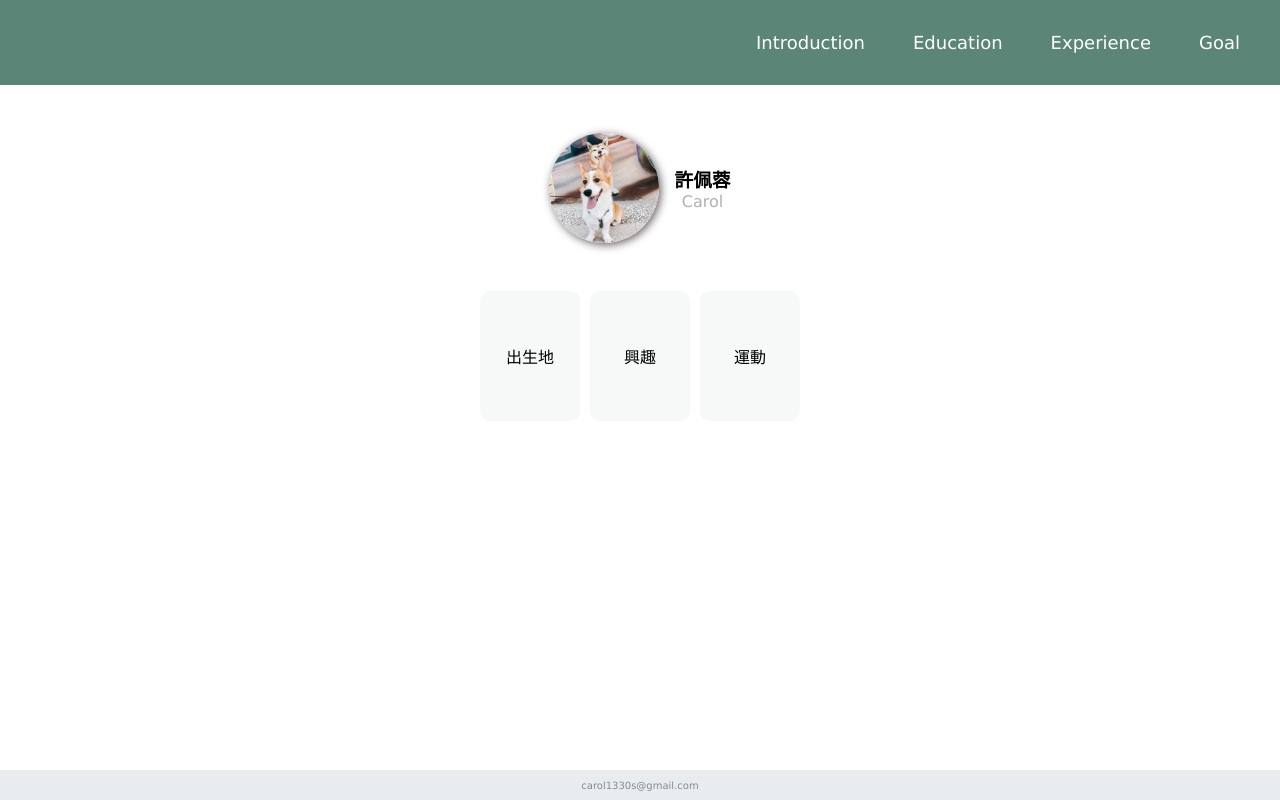
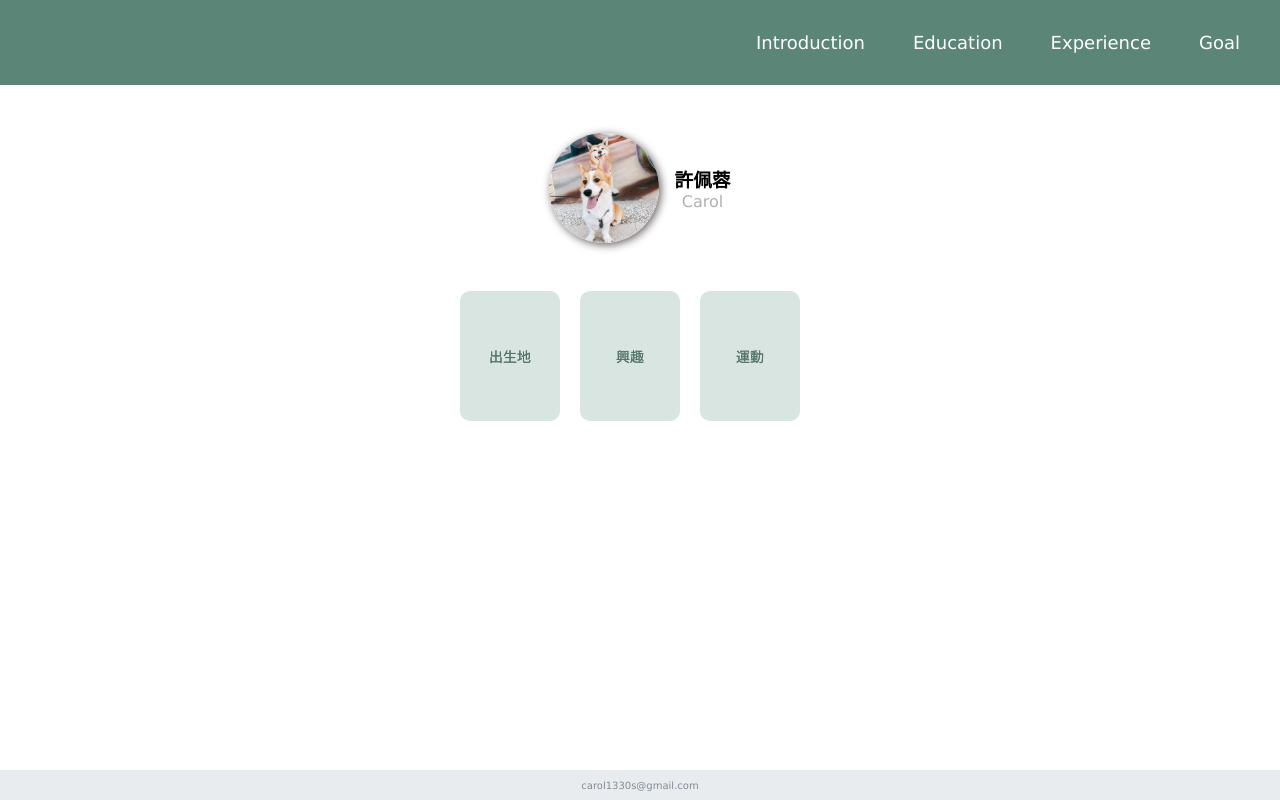
Before and after one commit to carol00/Introduction, a React (Create React App) app: page / in a window 1280 px wide. Built offline with nearby package versions, Linux system fonts and the light colour scheme.

Commit message:
[新增] 翻牌動畫

```diff
--- a/src/component/rotateTitle/RotateTitle.jsx
+++ b/src/component/rotateTitle/RotateTitle.jsx
@@ -1,17 +1,28 @@
 import { useState } from 'react'
-import PropTypes from 'prop-types';
+import PropTypes from 'prop-types'
+import styles from './rotateTitle.module.sass'
 
 export default function RotateTitle(props) {
   const [ title, setTitle ] = useState(props.title)
   const [ flipped, setFlipped ] = useState(false)
+  const [ rotateStyle, setRotateStyle ] = useState(styles.content)
+
   const changeState = () => {
     if (flipped) return
     setTitle(props.content)
+    setRotateStyle(`${styles.flip} ${styles.content}`)
     setFlipped(!flipped)
   }
 
   return (
-    <div onClick={() => changeState()} ><span>{title}</span></div>
+    <div className={styles.root}>
+      <div className={styles.wrap}>
+        <div className={rotateStyle} onClick={() => changeState()}>
+          <div className={styles.card}><span>{title}</span></div>
+          <div className={styles.card}><span>{title}</span></div>
+        </div>
+      </div>
+    </div>
   )
 }
 
--- /dev/null
+++ b/src/component/rotateTitle/rotateTitle.module.sass
@@ -0,0 +1,24 @@
+@import '../../style/variable'
+
+.root
+  .wrap
+    width: 100px
+    height: 130px
+    perspective: 80px
+    margin-right: 20px
+  .content
+    width: 100%
+    height: 100%
+    position: relative
+    transition: 0.2s all ease
+  .card
+    width:100%
+    height: 100%
+    position: absolute
+    border-radius: 10px
+    background: #528b781f
+    color: #547369
+    font-size: 14px
+    @include set-flex(center, center)
+  .flip
+    transform: rotateY(180deg) scaleX(-1)
--- a/src/view/introduction/introduction.module.sass
+++ b/src/view/introduction/introduction.module.sass
@@ -18,19 +18,3 @@ $pic-size: 110px
       color: #b0b0b0
   .description
     margin: 3rem 0
-    > div
-      width: 100px
-      height: 130px
-      @include set-flex(center, center)
-      background: #5b85770d
-      border-radius: 10px
-      margin-right: 10px
-      // animation: rotate 2s
-      &:last-child
-        margin-right: 0
-
-@keyframes rotate
-  from
-    tramsform: rotateY(0deg)
-  to
-    transform: rotateY(180deg)
```
